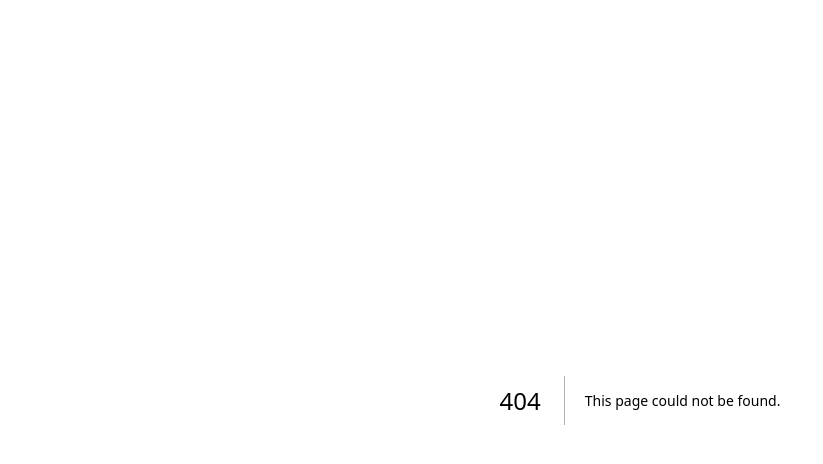
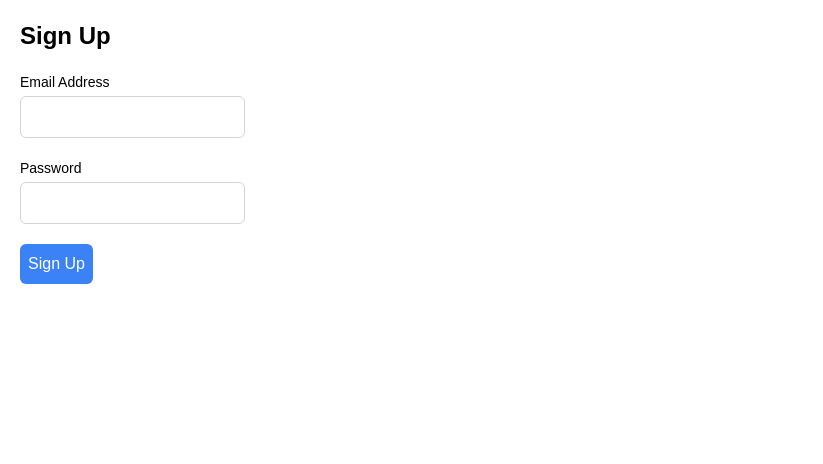
Before and after one commit to Jerom05/microservice-with-node-and-react-udemy, a Next.js app in the folder client/: page /auth/signup in a window 1280 px wide. Before the commit this address had no page. Shown: the top 464 px of the page, without its empty margins (0-823 px from the left). Built offline with nearby package versions, Linux system fonts and the light colour scheme.

Commit message:
feat(client): add signup page component

```diff
--- /dev/null
+++ b/client/src/pages/auth/signup.tsx
@@ -0,0 +1,51 @@
+import { useState } from 'react'
+import useRequest from '../../app/hooks/use-request'
+import '../../app/globals.css'
+
+const Signup = () => {
+  const [email, setEmail] = useState('')
+  const [password, setPassword] = useState('')
+  const { doRequest, errors } = useRequest({
+    url: '/api/users/signup',
+    method: 'post',
+    body: { email, password },
+  })
+
+  const onSubmit = async (e: React.FormEvent<HTMLFormElement>) => {
+    e.preventDefault()
+    await doRequest()
+  }
+
+  return (
+    <div className="container m-5">
+      <h1 className="text-2xl font-bold mb-5">Sign Up</h1>
+      <form onSubmit={onSubmit}>
+        <div className="form-group mb-5">
+          <p className="text-sm mb-1">Email Address</p>
+          <input
+            value={email}
+            onChange={(e) => setEmail(e.target.value)}
+            className="border border-gray-300 rounded-md p-2"
+          />
+        </div>
+        <div className="form-group mb-5">
+          <p className="text-sm mb-1">Password</p>
+          <input
+            type="password"
+            value={password}
+            onChange={(e) => setPassword(e.target.value)}
+            className="border border-gray-300 rounded-md p-2"
+          />
+        </div>
+        {errors}
+        <div className="form-group mb-5">
+          <button className="bg-blue-500 text-white rounded-md p-2">
+            Sign Up
+          </button>
+        </div>
+      </form>
+    </div>
+  )
+}
+
+export default Signup
```
